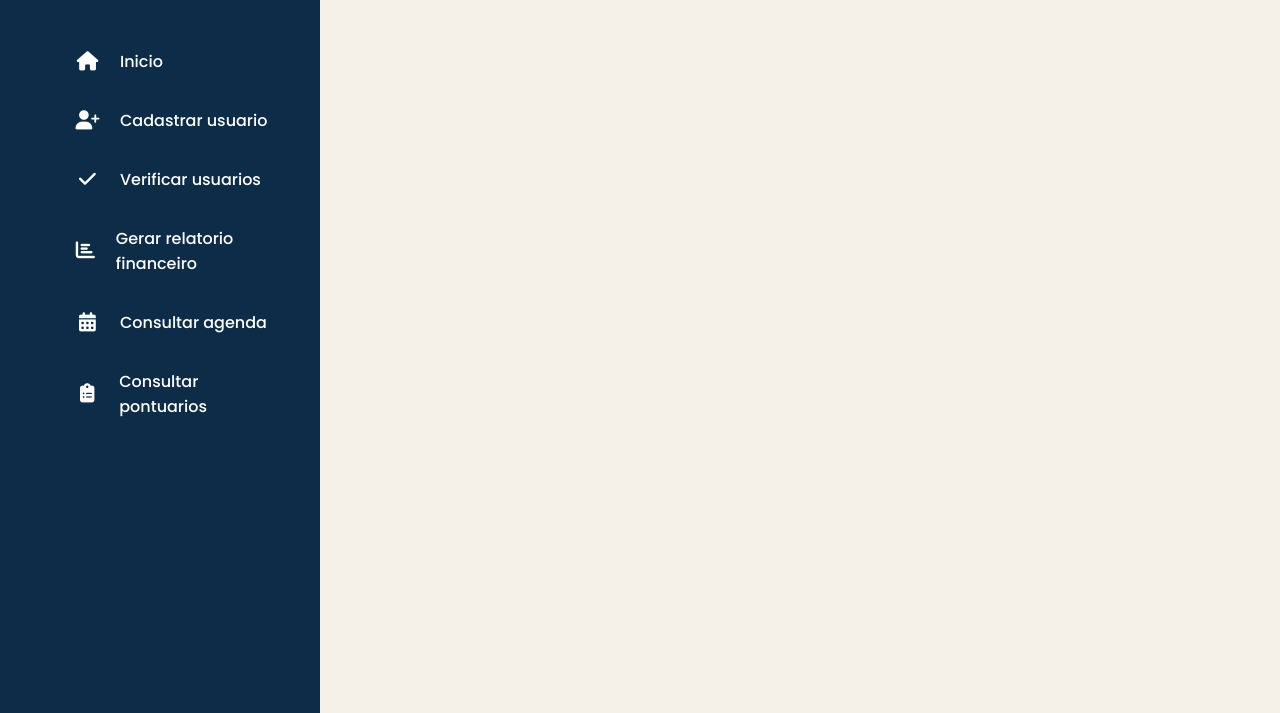
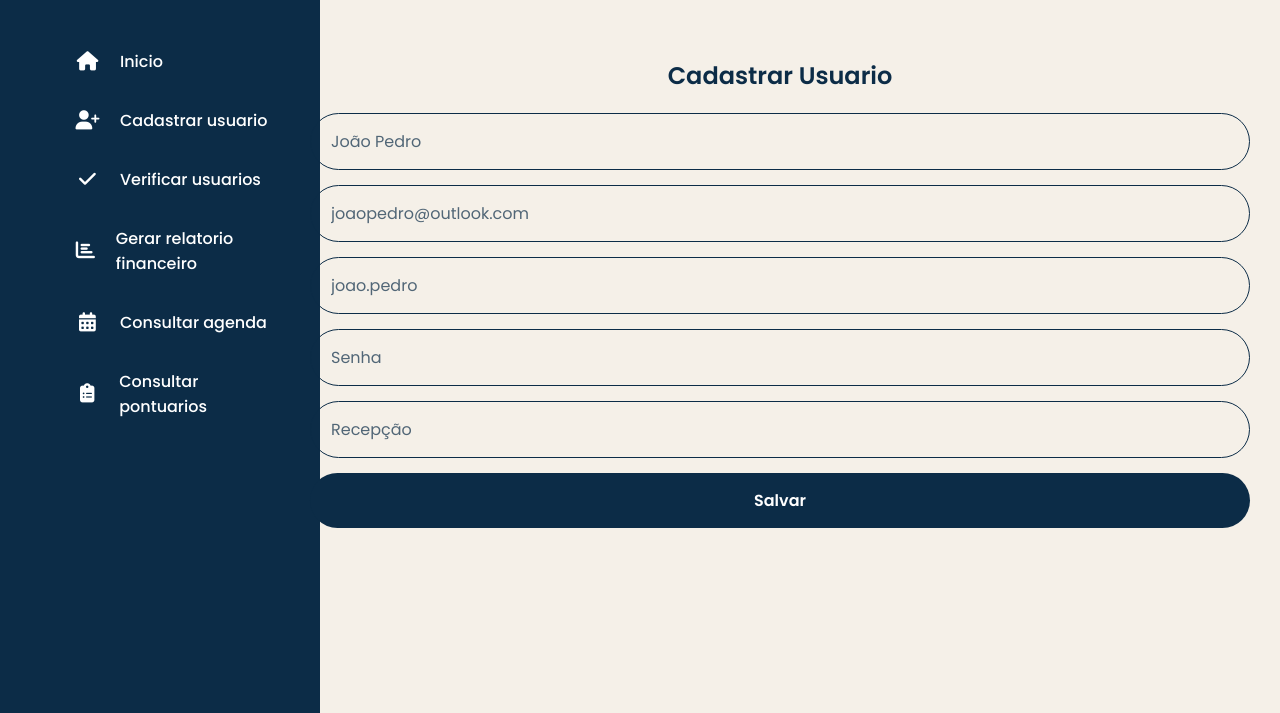
Before and after one commit to UniSorriso/sistema-UniSorriso, a plain HTML site: page cadasUser.html in a window 1280 px wide. Shown: the part 117-830 px from the top of the page. Before the commit the page ends 800 px from the top, so only its background shows below. Drawn offline with Linux system fonts and the light colour scheme.

Commit message:
Added the UI to register an user

```diff
--- a/cadasUser.html
+++ b/cadasUser.html
@@ -69,5 +69,18 @@
             </li>
         </ul>
     </nav>
+    <main class="content-main">
+        <div class="title-agenda">
+            <h2>Cadastrar Usuario</h2>
+        </div>
+        <form class="user-cadastro" action="confirm.html">
+            <input type="text" placeholder="João Pedro" required>
+            <input type="text" placeholder="joaopedro@outlook.com" required>
+            <input type="text" placeholder="joao.pedro" required>
+            <input type="text" placeholder="Senha" required>
+            <input type="text" placeholder="Recepção" required>
+            <button type="submit" href="confirm.html">Salvar</button>
+        </form>
+    </main>
 </body>
 </html>
```
